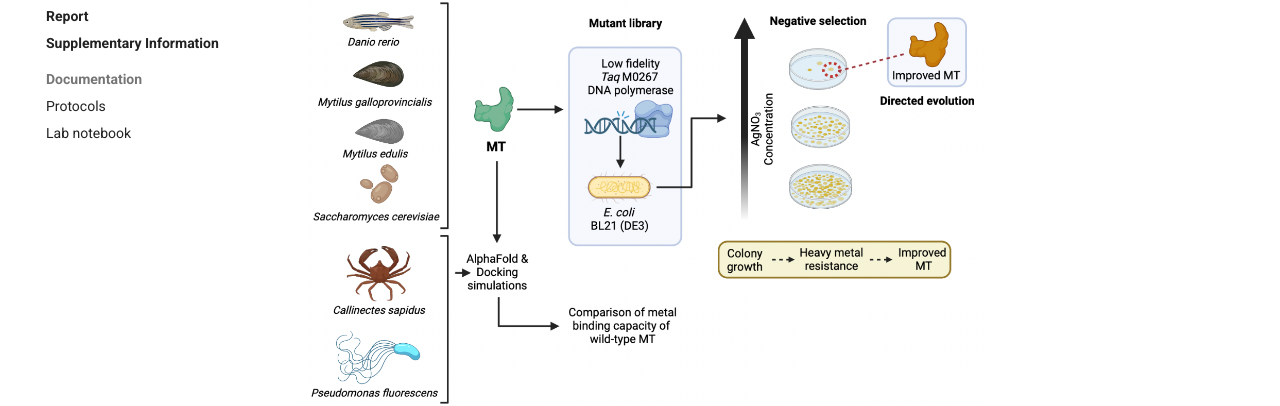
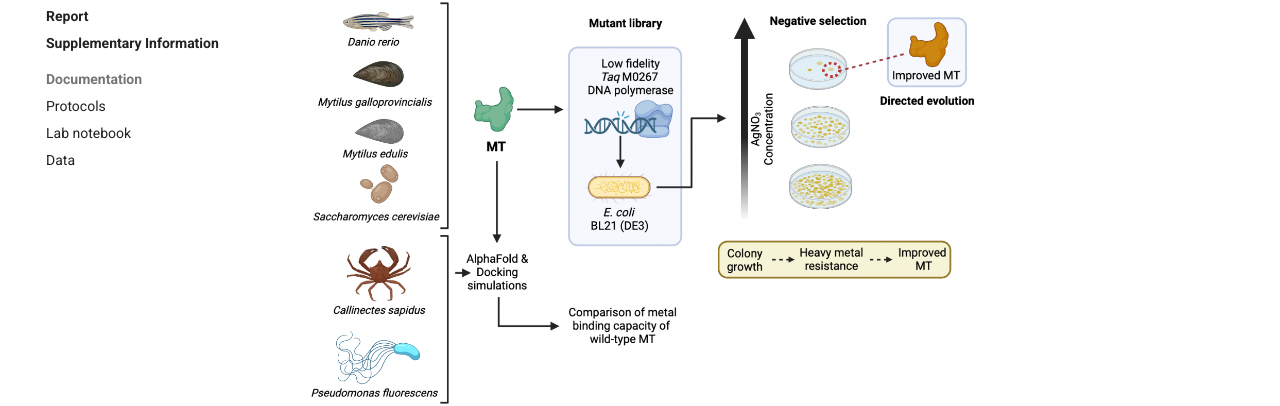
Before and after one commit to idec-teams/2022_Edinburgh-UHAS_Ghana, an MkDocs documentation site: the page built from docs/index.md, in a window 1280 px wide. Shown: the part 319-725 px from the top of the page. Built offline with MkDocs 1.6.1 and Material for MkDocs 9.7.7, drawn with Linux system fonts in a browser that asks for light colours; comment, search, counter and statistics services are not loaded.

Commit message:
Update mkdocs.yml

```diff
--- a/mkdocs.yml
+++ b/mkdocs.yml
@@ -50,3 +50,4 @@ nav:
   - Documentation:
       - Protocols: documentation/protocols.md
       - Lab notebook: documentation/notebook.md
+      - Data: documentation/data.md
```
